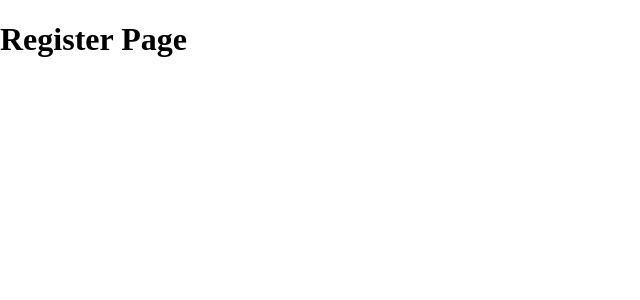
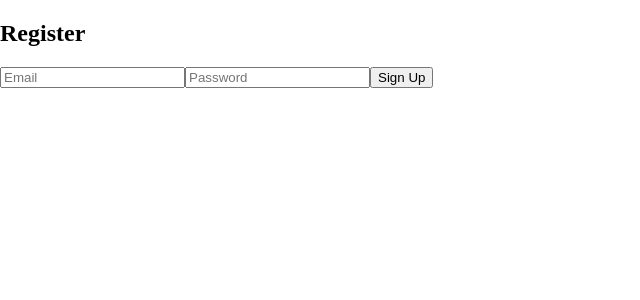
Before and after one commit to AndonijaT/spendly, a React (Vite) app: page /register in a window 1280 px wide. Shown: the top 300 px of the page, without its empty margins (0-640 px from the left). Built offline with nearby package versions, Linux system fonts and the light colour scheme.

Commit message:
Firebase setup and user registration and login

```diff
--- a/package.json
+++ b/package.json
@@ -10,6 +10,7 @@
     "preview": "vite preview"
   },
   "dependencies": {
+    "firebase": "^11.7.1",
     "react": "^19.1.0",
     "react-dom": "^19.1.0",
     "react-router-dom": "^6.30.0"
--- /dev/null
+++ b/src/firebase/firebaseConfig.ts
@@ -0,0 +1,15 @@
+import { initializeApp } from 'firebase/app';
+import { getAuth } from 'firebase/auth';
+
+const firebaseConfig = {
+  apiKey: "AIzaSyA0WIq67lltQMsI6baO1pvcSCNVErvt2HQ",
+  authDomain: "spendly-f30b5.firebaseapp.com",
+  projectId: "spendly-f30b5",
+  storageBucket: "spendly-f30b5.firebasestorage.app",
+  messagingSenderId: "991569579968",
+  appId: "1:991569579968:web:49c2f7ec8f8c0342084225",
+  measurementId: "G-RE9KL0NLMD"
+};
+
+const app = initializeApp(firebaseConfig);
+export const auth = getAuth(app);
--- a/src/pages/Login.tsx
+++ b/src/pages/Login.tsx
@@ -1,10 +1,35 @@
-import usePageTitle from '../hooks/usePageTitle';
+import { useState } from 'react';
+import { signInWithEmailAndPassword } from 'firebase/auth';
+import { auth } from '../firebase/firebaseConfig';
+import { useNavigate } from 'react-router-dom';
 
+function Login() {
+  const [email, setEmail] = useState('');
+  const [password, setPassword] = useState('');
+  const [error, setError] = useState('');
+  const navigate = useNavigate();
 
-function Home() {
-         usePageTitle('Login');
+  const handleSubmit = async (e: React.FormEvent) => {
+    e.preventDefault();
+    try {
+      await signInWithEmailAndPassword(auth, email, password);
+      navigate('/account');
+    } catch (err: any) {
+      setError(err.message);
+    }
+  };
 
-  return <h1>Login Page</h1>;
+  return (
+    <div className="auth-page">
+      <h2>Log In</h2>
+      <form onSubmit={handleSubmit}>
+        <input type="email" placeholder="Email" onChange={e => setEmail(e.target.value)} required />
+        <input type="password" placeholder="Password" onChange={e => setPassword(e.target.value)} required />
+        <button type="submit">Log In</button>
+      </form>
+      {error && <p style={{color:'red'}}>{error}</p>}
+    </div>
+  );
 }
 
-export default Home;
+export default Login;
--- a/src/pages/Register.tsx
+++ b/src/pages/Register.tsx
@@ -1,5 +1,35 @@
-function Home() {
-  return <h1>Register Page</h1>;
+import { useState } from 'react';
+import { createUserWithEmailAndPassword } from 'firebase/auth';
+import { auth } from '../firebase/firebaseConfig';
+import { useNavigate } from 'react-router-dom';
+
+function Register() {
+  const [email, setEmail] = useState('');
+  const [password, setPassword] = useState('');
+  const [error, setError] = useState('');
+  const navigate = useNavigate();
+
+  const handleSubmit = async (e: React.FormEvent) => {
+    e.preventDefault();
+    try {
+      await createUserWithEmailAndPassword(auth, email, password);
+      navigate('/account');
+    } catch (err: any) {
+      setError(err.message);
+    }
+  };
+
+  return (
+    <div className="auth-page">
+      <h2>Register</h2>
+      <form onSubmit={handleSubmit}>
+        <input type="email" placeholder="Email" onChange={e => setEmail(e.target.value)} required />
+        <input type="password" placeholder="Password" onChange={e => setPassword(e.target.value)} required />
+        <button type="submit">Sign Up</button>
+      </form>
+      {error && <p style={{color:'red'}}>{error}</p>}
+    </div>
+  );
 }
 
-export default Home;
+export default Register;
```
Also changed, not shown: 1 other file (tests, documents, lock files or other folders).
